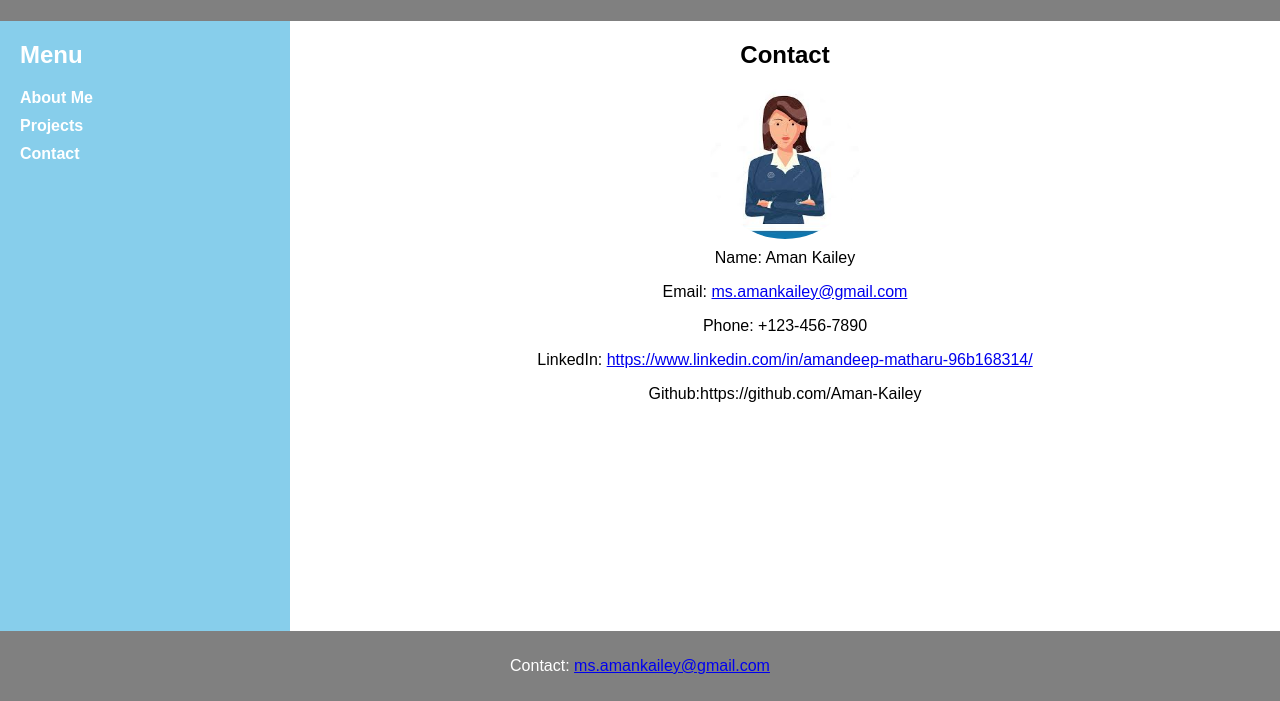
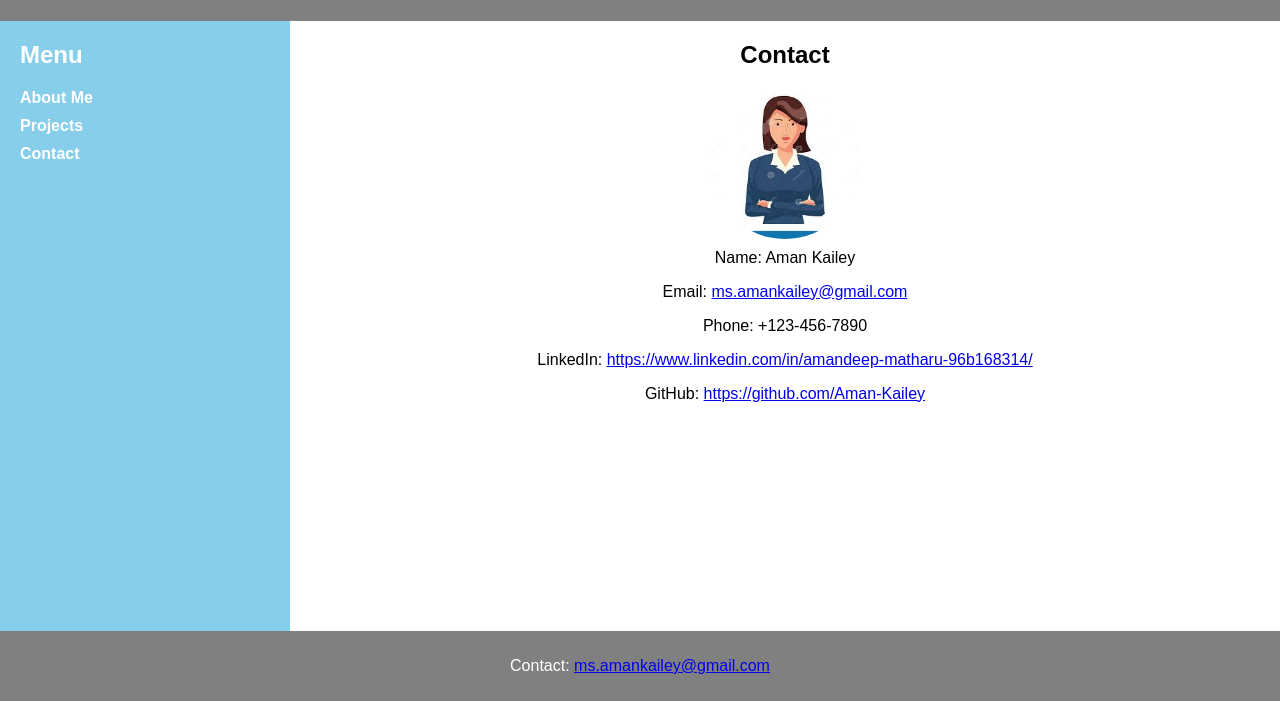
Before and after one commit to Aman-Kailey/Aman-Kailey.github.io, a plain HTML site: page contact.html in a window 1280 px wide. Shown: the part 99-800 px from the top of the page. Drawn offline with Linux system fonts and the light colour scheme.

Commit message:
Update contact.html

```diff
--- a/contact.html
+++ b/contact.html
@@ -28,7 +28,7 @@
                     <p>Email: <a href="mailto:ms.amankailey@gmail.com">ms.amankailey@gmail.com</a></p>
                     <p>Phone: +123-456-7890</p>
                     <p>LinkedIn: <a href="https://www.linkedin.com/in/amandeep-matharu-96b168314/" target="_blank">https://www.linkedin.com/in/amandeep-matharu-96b168314/</a></p>
-                    <p>Github:<a href"https://github.com/Aman-Kailey">https://github.com/Aman-Kailey</p>
+                     <p>GitHub: <a href="https://github.com/Aman-Kailey" target="_blank">https://github.com/Aman-Kailey</a></p>
                 </div>
             </section>
         </div>
```
